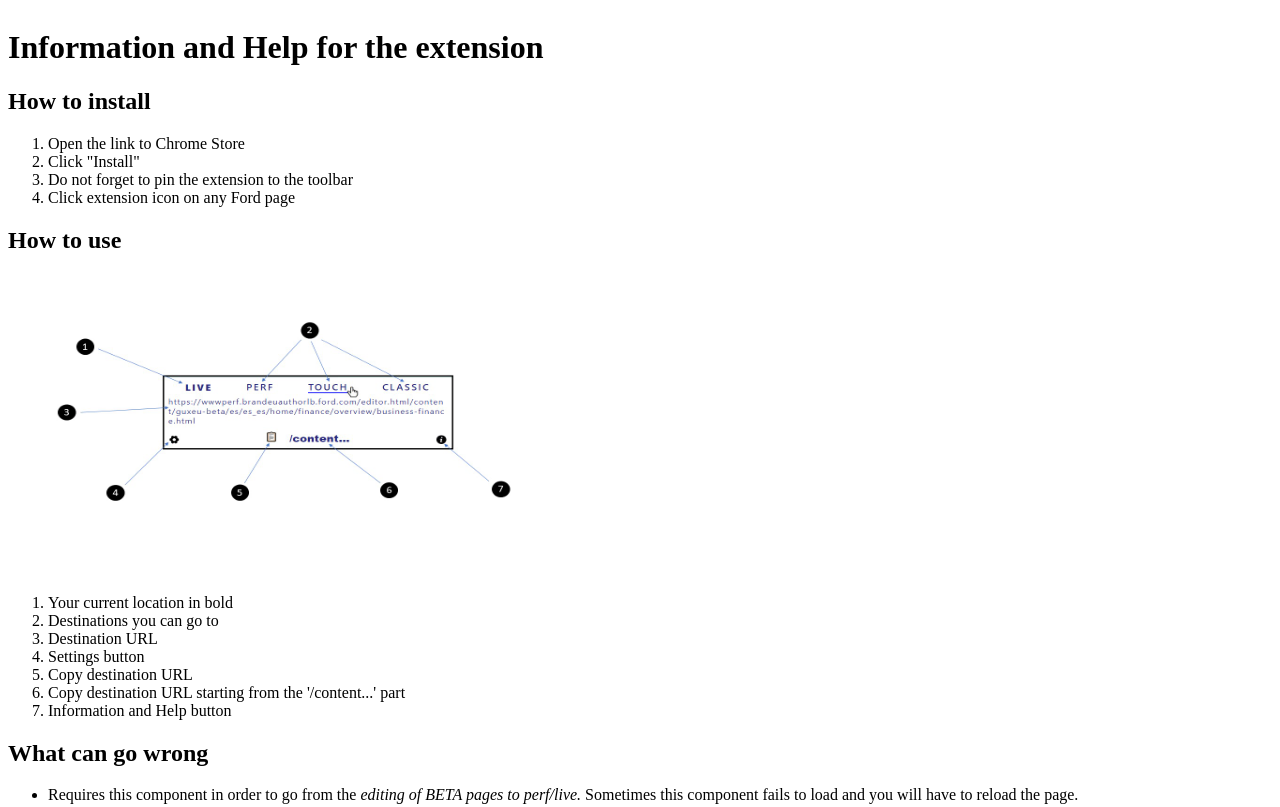
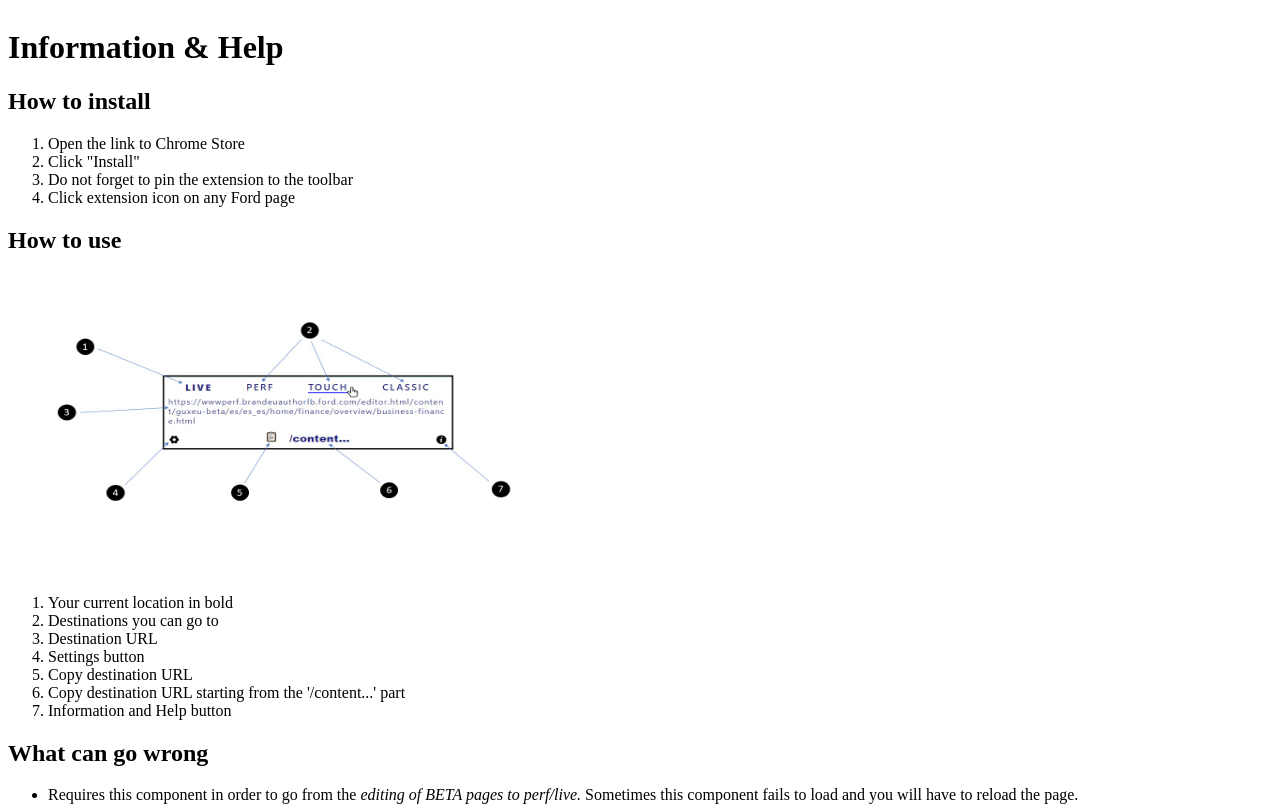
Before and after one commit to freemanfl/scripts, a browser extension: page help.html in a window 1280 px wide. Shown: the top 807 px of the page. Drawn offline with Linux system fonts and the light colour scheme.

```diff
--- a/help.html
+++ b/help.html
@@ -8,7 +8,7 @@
   </head>
   <body>
     <div id="en">
-      <h1>Information and Help for the extension</h1>
+      <h1>Information & Help</h1>
       <h2>How to install</h2>
       <ol>
         <li>Open the link to Chrome Store</li>
```
